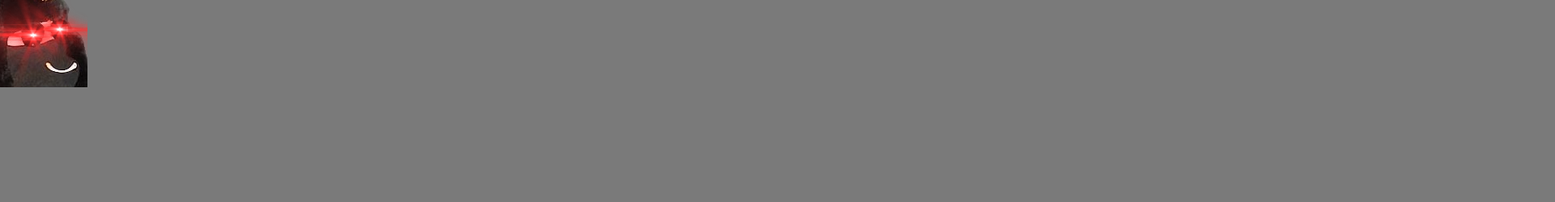
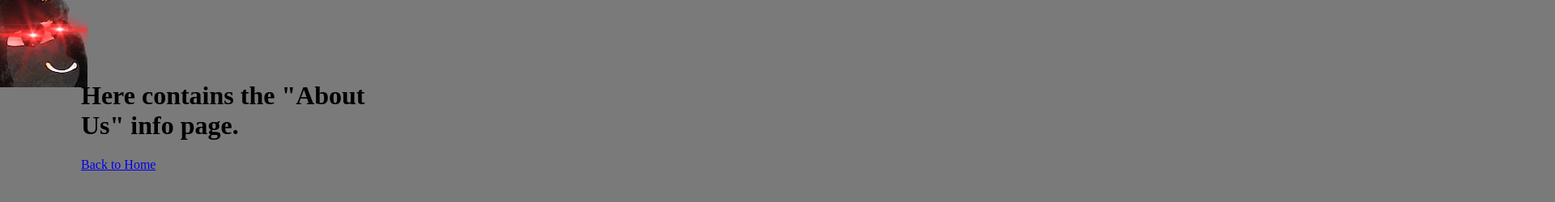
Before and after one commit to LoshanaAloka27/web-final-project, a plain HTML site: page about-us.html in a window 1280 px wide. Shown: the top 250 px of the page at 81% size, 1920 px wide, since content can reach past the window. Drawn offline with Linux system fonts and the light colour scheme.

Commit message:
Making changes

```diff
--- a/about-us.html
+++ b/about-us.html
@@ -6,14 +6,14 @@
 		body{
 			margin: 0;
 			background-image: url('img/commie_happy.png');
-			width: 1000%;
-			height: 1000%;
+			width: 500px;
+			height: 500px;
 			background-repeat: no-repeat;
 			background-color: rgb(122, 122, 122);
 		}
 
 		.textarea{
-			margin: 23% 0 0 65%;
+			margin: 20% 0 0 20%;
 		}
 
 		.textarea h1{
```
